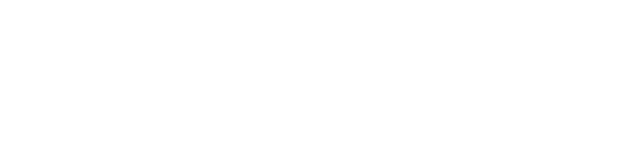
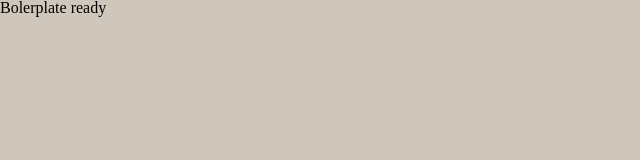
Before and after one commit to binarytrance/ganeshandash.com-FE, a Gatsby site: page / in a window 1280 px wide. Shown: the whole page, without its empty margins (0-640 px from the left). Built offline with nearby package versions, Linux system fonts and the light colour scheme; Gatsby itself is replaced by a stand-in of ours.

Commit message:
basic setup done and working perfectly

```diff
--- a/gatsby-browser.js
+++ b/gatsby-browser.js
@@ -0,0 +1,9 @@
+// allows us to hook into different apis of gatsby if we need to
+// only runs in the browser after the page has been generated in the browser
+// allows a plugin to wrap the page element - everytime gatsby renders out a page, it will wrap that with, in this case Layout component
+import React from 'react';
+import Layout from './src/components/Layout';
+
+export function wrapPageElement({ element, props }) {
+  return <Layout {...props}>{element}</Layout>;
+}
--- /dev/null
+++ b/gatsby-ssr.js
@@ -0,0 +1,8 @@
+// gatsby generated pages on the server. this file runs on the server
+import React from 'react';
+import Layout from './src/components/Layout';
+import { GlobalStyles } from './src/styles/global';
+
+export function wrapPageElement({ element, props }) {
+  return <Layout {...props}>{element}</Layout>;
+}
--- /dev/null
+++ b/src/components/Layout.js
@@ -0,0 +1,24 @@
+import React from 'react';
+import PropTypes from 'prop-types';
+import {LayoutStyles} from '../styles/Layouts/layout';
+import { GlobalStyles } from '../styles/global';
+
+
+const Layout = ({children}) => {
+    return (
+        <>
+            <GlobalStyles/>
+            <LayoutStyles>
+                {children}
+            </LayoutStyles>
+        </>
+    );
+};
+
+
+Layout.propTypes = {
+    children: PropTypes.node.isRequired // nothing, string, single element, several elements, fragment, component.
+};
+
+
+export default Layout;
--- a/src/pages/index.js
+++ b/src/pages/index.js
@@ -3,10 +3,10 @@
 // markup
 const HomePage = () => {
   return (
-    <main>
+    <>
       <title>Home Page</title>
-
-    </main>
+      <h1>Bolerplate ready</h1>
+    </>
   )
 }
 
--- a/src/styles/Layouts/layout.js
+++ b/src/styles/Layouts/layout.js
@@ -1,6 +1,7 @@
-import styled from "styled-components";
+import styled from 'styled-components';
+import { baseTheme } from '../utils';
 
-import styled from 'styled-components';
-// import { theme, typeScale } from '../../utils';
-
-export const Wrapper = styled.div``;
+export const LayoutStyles = styled.main`
+    height: 100vh;
+    background: ${baseTheme.siteBackground};
+`;
--- a/src/styles/global.js
+++ b/src/styles/global.js
@@ -1,10 +1,56 @@
-import styled from "styled-components";
-
-import styled from 'styled-components';
+import {createGlobalStyle} from 'styled-components';
 // import { theme, typeScale } from '../../utils';
 
-export const GlobalStyles = styled.div`
-:root {
+export const GlobalStyles = createGlobalStyle`
+    :root {
 
+        }
+    /* http://meyerweb.com/eric/tools/css/reset/
+    v2.0 | 20110126
+    License: none (public domain)
+    */
+
+    html, body, div, span, applet, object, iframe,
+    h1, h2, h3, h4, h5, h6, p, blockquote, pre,
+    a, abbr, acronym, address, big, cite, code,
+    del, dfn, em, img, ins, kbd, q, s, samp,
+    small, strike, strong, sub, sup, tt, var,
+    b, u, i, center,
+    dl, dt, dd, ol, ul, li,
+    fieldset, form, label, legend,
+    table, caption, tbody, tfoot, thead, tr, th, td,
+    article, aside, canvas, details, embed,
+    figure, figcaption, footer, header, hgroup,
+    menu, nav, output, ruby, section, summary,
+    time, mark, audio, video {
+        margin: 0;
+        padding: 0;
+        border: 0;
+        font-size: 100%;
+        font: inherit;
+        vertical-align: baseline;
+    }
+    /* HTML5 display-role reset for older browsers */
+    article, aside, details, figcaption, figure,
+    footer, header, hgroup, menu, nav, section {
+        display: block;
+    }
+    body {
+        line-height: 1;
+    }
+    ol, ul {
+        list-style: none;
+    }
+    blockquote, q {
+        quotes: none;
+    }
+    blockquote:before, blockquote:after,
+    q:before, q:after {
+        content: '';
+        content: none;
+    }
+    table {
+        border-collapse: collapse;
+        border-spacing: 0;
     }
 `;
--- a/src/styles/utils/colors.js
+++ b/src/styles/utils/colors.js
@@ -0,0 +1,3 @@
+export const brown = {
+    100: '#D0C7BC'
+}
--- a/src/styles/utils/index.js
+++ b/src/styles/utils/index.js
@@ -0,0 +1,3 @@
+export * from './typography';
+export * from './colors';
+export * from './themes';
--- a/src/styles/utils/themes.js
+++ b/src/styles/utils/themes.js
@@ -0,0 +1,5 @@
+import {brown} from './colors';
+
+export const baseTheme = {
+    siteBackground: brown[100],
+}
```
